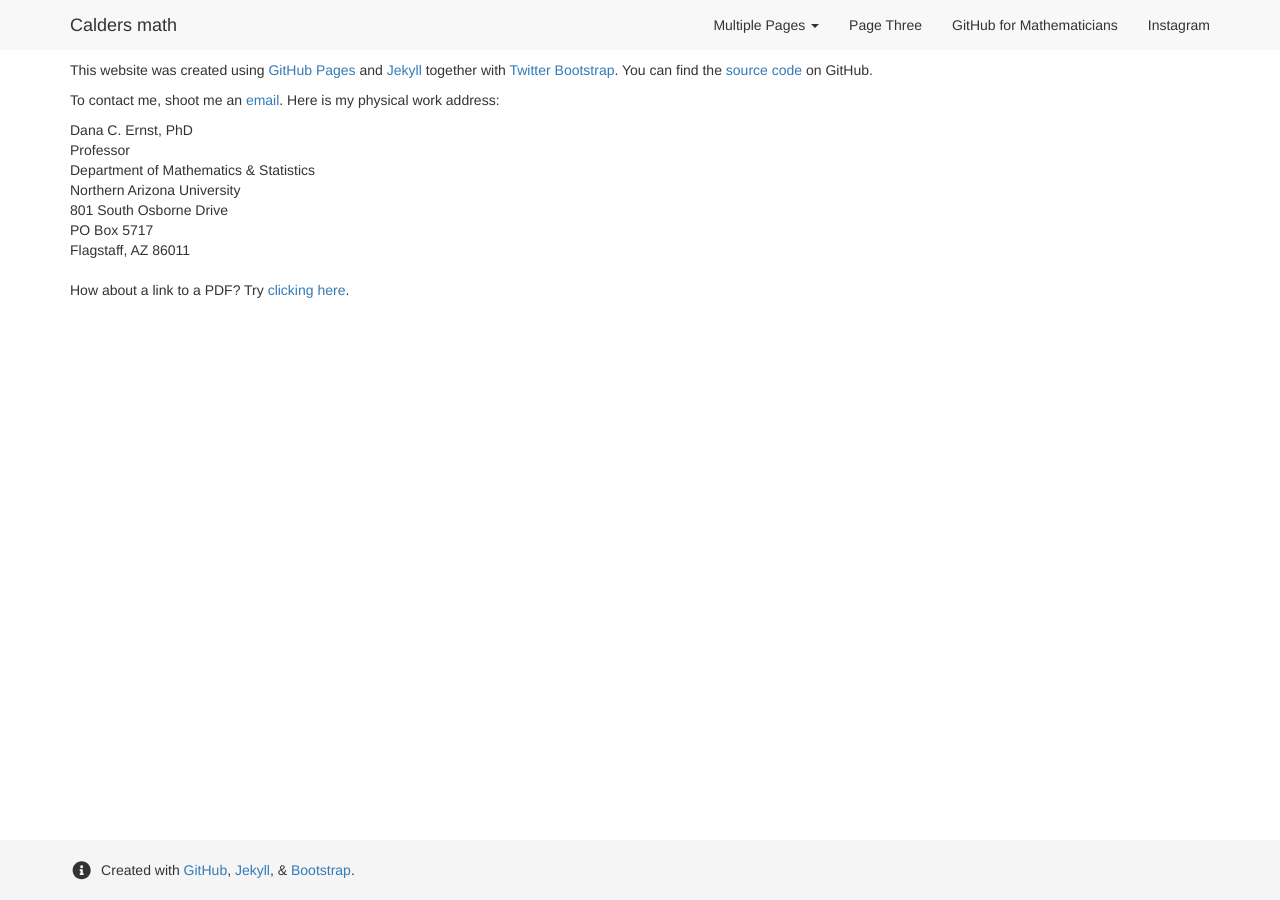
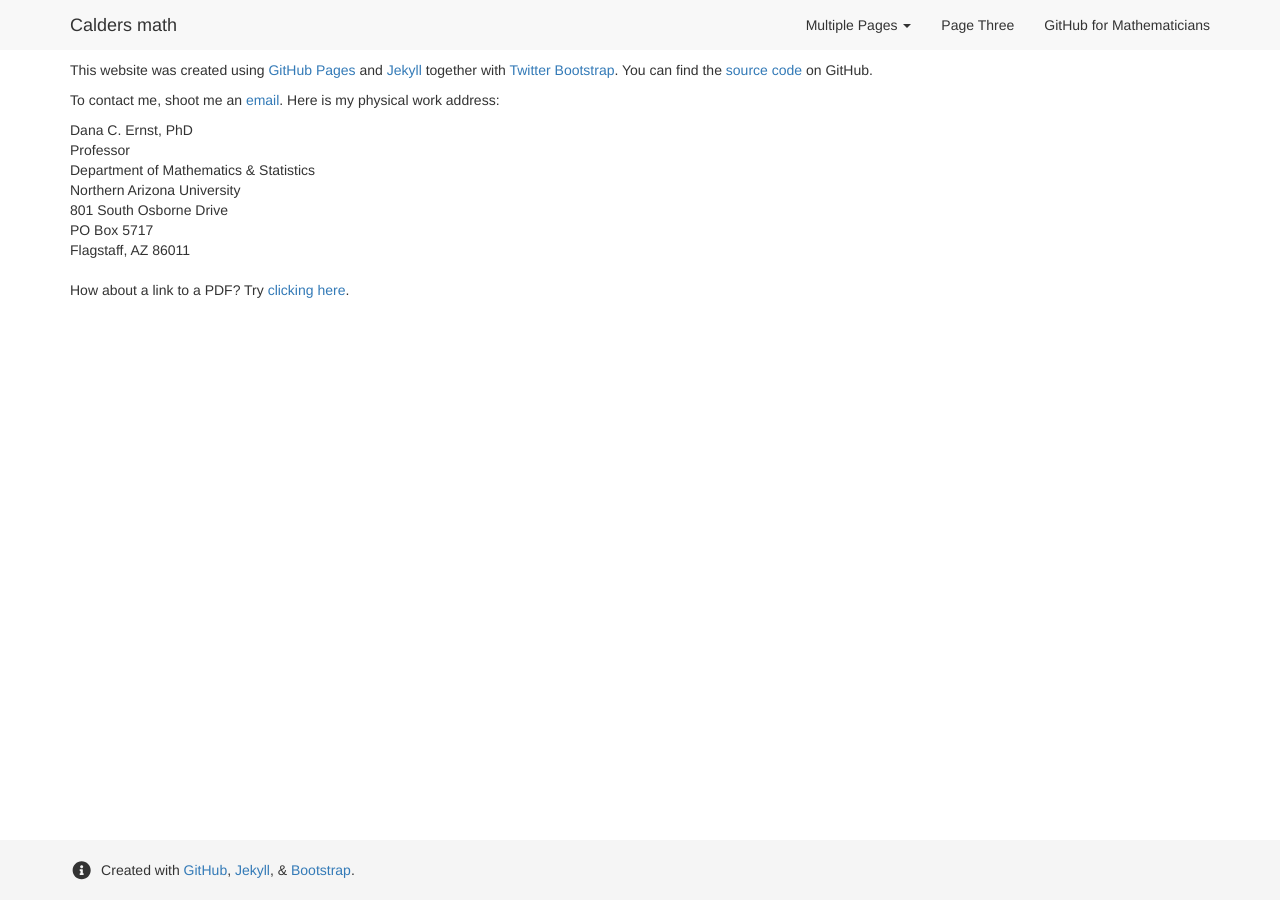
Before and after one commit to CalderEvans/sample-website, a Jekyll site: the page built from index.md, in a window 1280 px wide. Built offline with Jekyll 4.4.1, drawn with Linux system fonts in a browser that asks for light colours; nearby versions of some CDN libraries.

Commit message:
removed instagram link

```diff
--- a/_includes/header.html
+++ b/_includes/header.html
@@ -63,7 +63,6 @@
 <!-- Single items across header -->
 <li><a href="{{ site.baseurl }}/page3">Page Three</a></li>
 <li><a href="https://g4m.code4math.org/frontmatter.html">GitHub for Mathematicians</a></li>
-<li><a href="https://www.instagram.com/dcernst/" target="_blank">Instagram</a></li>
 </ul>
 </div>
 
```
